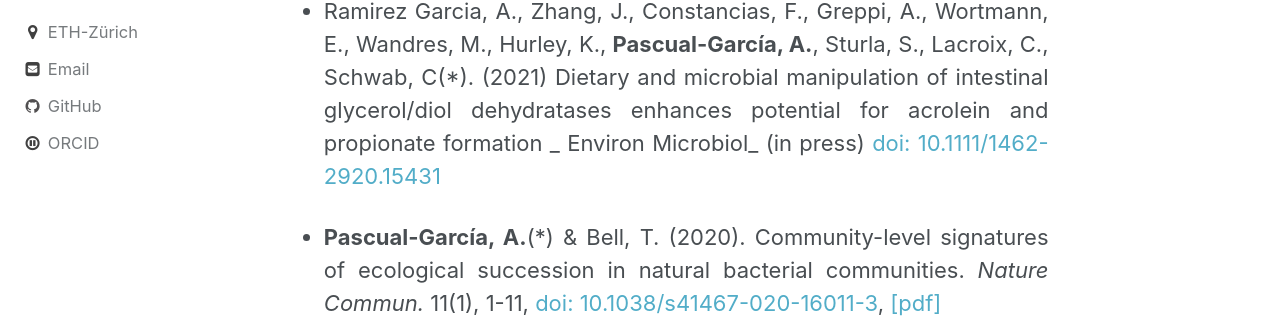
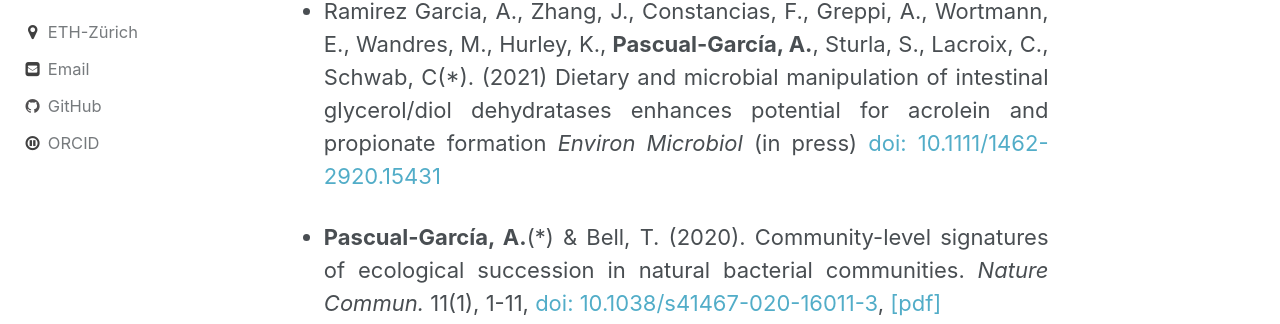
Before and after one commit to apascualgarcia/apascualgarcia.github.io, a Jekyll site: the page built from _pages/Publications.md, in a window 1280 px wide and 900 px high, scrolled down 805 px. Shown: the part 229-553 px from the top of the window. Built offline with Jekyll 4.4.1, drawn with Linux system fonts in a browser that asks for light colours.

Commit message:
minor typo

```diff
--- a/_pages/Publications.md
+++ b/_pages/Publications.md
@@ -22,7 +22,7 @@ permalink: /_pages/Publications/
 
 * **Pascual-García, A.**(*), (2021) Phylogenetic Core Groups: A promising concept in search of a consistent methodological framework. _Microbiome_ (in press)
 
-* Ramirez Garcia, A., Zhang, J., Constancias, F., Greppi, A., Wortmann, E., Wandres, M., Hurley, K., **Pascual-García, A.**, Sturla, S., Lacroix, C., Schwab, C(*). (2021) Dietary and microbial manipulation of intestinal glycerol/diol dehydratases enhances potential for acrolein and propionate formation _ Environ Microbiol_ (in press) [doi: 10.1111/1462-2920.15431](https://doi.org/0.1111/1462-2920.15431)
+* Ramirez Garcia, A., Zhang, J., Constancias, F., Greppi, A., Wortmann, E., Wandres, M., Hurley, K., **Pascual-García, A.**, Sturla, S., Lacroix, C., Schwab, C(*). (2021) Dietary and microbial manipulation of intestinal glycerol/diol dehydratases enhances potential for acrolein and propionate formation _Environ Microbiol_ (in press) [doi: 10.1111/1462-2920.15431](https://doi.org/0.1111/1462-2920.15431)
 
 
 * **Pascual-García, A.**(*) & Bell, T. (2020). Community-level signatures of ecological succession in natural bacterial communities. _Nature Commun._  11(1), 1-11, [doi: 10.1038/s41467-020-16011-3](https://www.biorxiv.org/content/10.1101/636233v2https://doi.org/10.1038/s41467-020-16011-3), [[pdf]](/assets/articles/Pascual-Garcia_CommunityLevelSignaturesEcologicalSuccession_NatureComm_2020.pdf)
```
